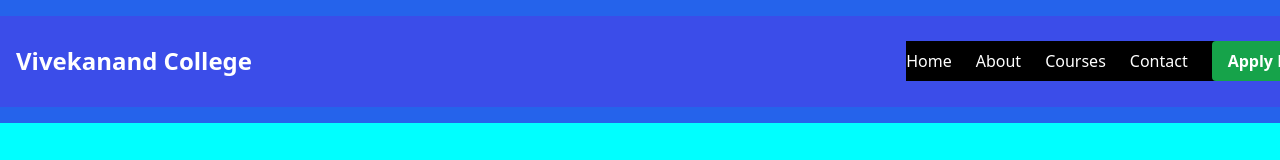
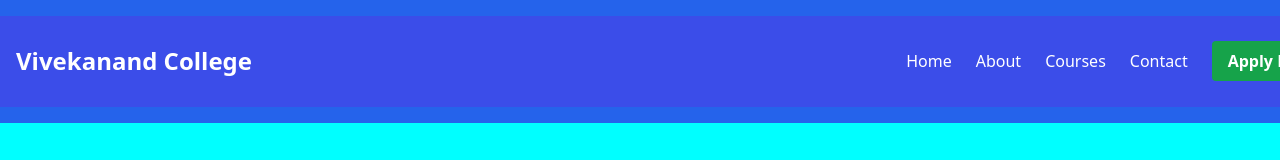
Before and after one commit to AmishaPatil15/vck-ojt, a React (Vite) app: page / in a window 1280 px wide. Shown: the top 160 px of the page. Built offline with nearby package versions, Linux system fonts and the light colour scheme; no server answers.

Commit message:
fifteenth commit

```diff
--- a/src/Components/Headers/Header.css
+++ b/src/Components/Headers/Header.css
@@ -23,7 +23,7 @@
 }
 
 .nav{
-    background-color: black;
+    /* background-color: black; */
     display: flex;
     gap: 1.5rem;
     align-items: center;
```
